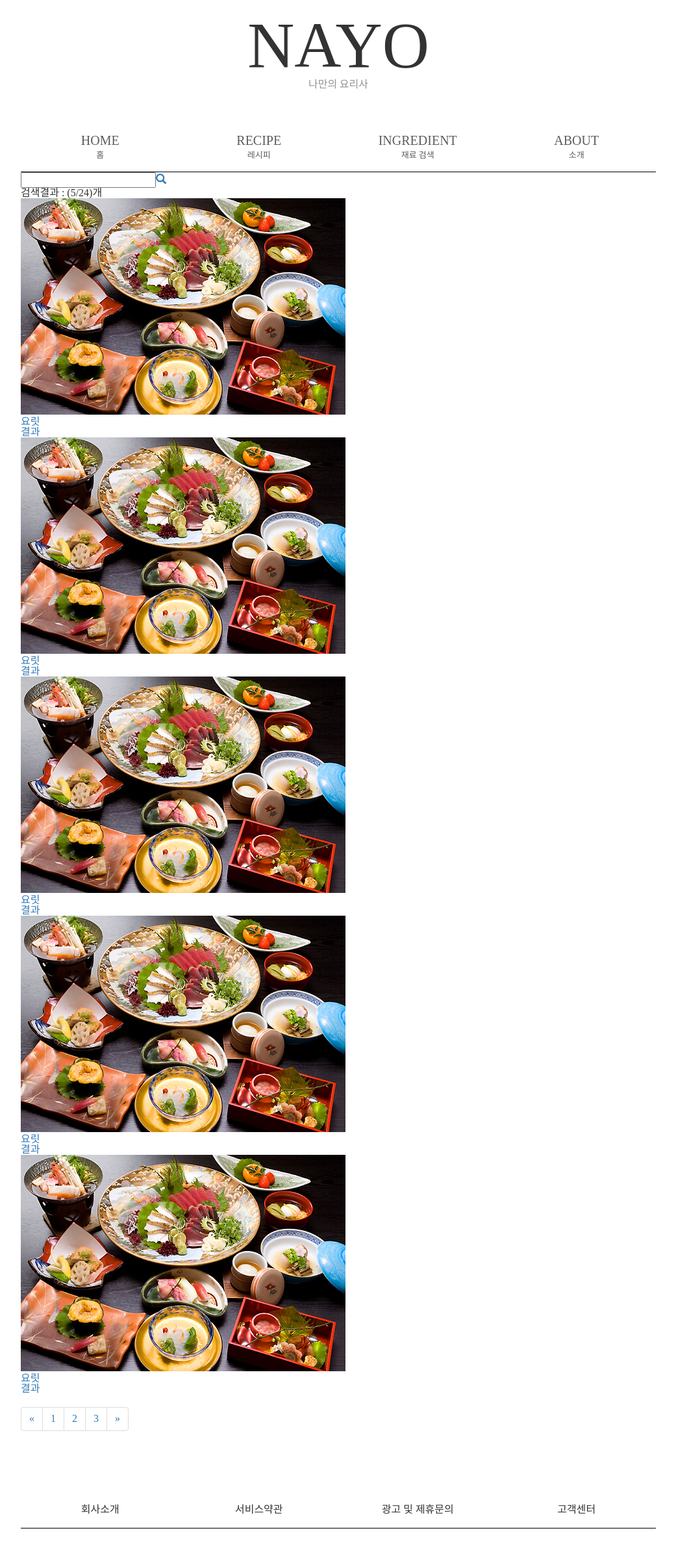
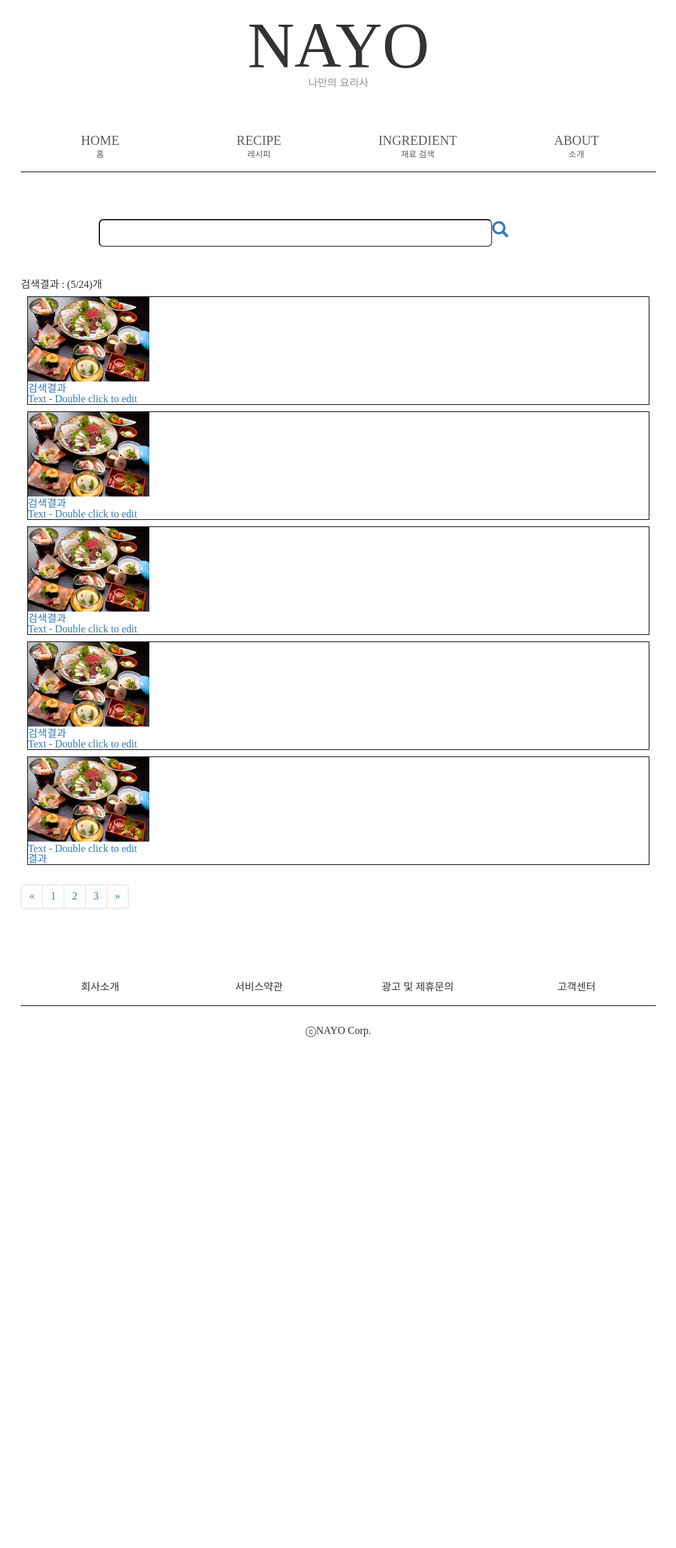
Before and after one commit to leeikjeun/lifeasy, a Django app: page /recipe/result in a window 1280 px wide. Shown: the top 2382 px of the page at 65% size, without its empty margins (119-1160 px from the left). After the commit the page ends 1596 px from the top, so only its background shows below. Run offline with Django 3.2, Linux system fonts and the light colour scheme; some libraries are stand-ins or nearby versions.

```diff
--- /dev/null
+++ b/web/static/css/recipe_result.css
@@ -0,0 +1,28 @@
+.search-box {
+  padding:72px 110px 50px 120px;
+}
+
+.search {
+  border-radius: 7px;
+  width: 90%;
+  height: 43px;
+}
+
+.find {
+  display: inline;
+  font-size: 25px;
+  margin: auto;
+}
+
+.list{
+  border: 1px solid black;
+  margin: 10px;
+
+}
+
+.img-box img{
+  max-width: 100%;
+  max-height: 100%;
+  width: 187px;
+  height: 130px;
+}
--- a/web/templates/web/baseHtml/base_html.html
+++ b/web/templates/web/baseHtml/base_html.html
@@ -6,7 +6,7 @@
     <title>NAYO</title>
     <meta name="viewport" content="width=device-width, initial-scale=1">
 
-    <link rel="stylesheet" href="http://fonts.googleapis.com/earlyaccess/notosanskr.css">
+    <link rel="stylesheet" href="http://fonts.googleapis.com/earlyaccess/nanumgothic.css);">
     <link rel="stylesheet" href="https://maxcdn.bootstrapcdn.com/bootstrap/3.3.7/css/bootstrap.min.css">
     <script src="https://ajax.googleapis.com/ajax/libs/jquery/3.2.1/jquery.min.js"></script>
     <script src="https://maxcdn.bootstrapcdn.com/bootstrap/3.3.7/js/bootstrap.min.js"></script>
--- a/web/templates/web/recipe_result.html
+++ b/web/templates/web/recipe_result.html
@@ -2,9 +2,11 @@
 {% load staticfiles %}
 {% block content %}
 
+<link rel="stylesheet" href="{% static 'css/recipe_result.css' %}">
+
   <div class="search-box">
-    <form class="" action="index.html" method="get">
-      <input type="text" name="" value=""><a href="#"><span class="glyphicon glyphicon-search"></span></a>
+    <form class="search" action="index.html" method="get">
+      <input type="text" name="" class="search"><a href="#"><span class="glyphicon glyphicon-search find"></span></a>
     </form>
   </div>
 
@@ -17,8 +19,8 @@
         <div class="img-box">
           <img src="{% static 'img/testfood.jpg'%}" alt="">
         </div>
-        <h3>요릿</h3>
-        <p>결과</p>
+        <h3>검색결과</h3>
+        <p>Text - Double click to edit</p>
       </a>
     </div>
     <div class="list">
@@ -26,8 +28,8 @@
         <div class="img-box">
           <img src="{% static 'img/testfood.jpg'%}" alt="">
         </div>
-        <h3>요릿</h3>
-        <p>결과</p>
+        <h3>검색결과</h3>
+        <p>Text - Double click to edit</p>
       </a>
     </div>
     <div class="list">
@@ -35,8 +37,8 @@
         <div class="img-box">
           <img src="{% static 'img/testfood.jpg'%}" alt="">
         </div>
-        <h3>요릿</h3>
-        <p>결과</p>
+        <h3>검색결과</h3>
+        <p>Text - Double click to edit</p>
       </a>
     </div>
     <div class="list">
@@ -44,8 +46,8 @@
         <div class="img-box">
           <img src="{% static 'img/testfood.jpg'%}" alt="">
         </div>
-        <h3>요릿</h3>
-        <p>결과</p>
+        <h3>검색결과</h3>
+        <p>Text - Double click to edit</p>
       </a>
     </div>
     <div class="list">
@@ -53,7 +55,7 @@
         <div class="img-box">
           <img src="{% static 'img/testfood.jpg'%}" alt="">
         </div>
-        <h3>요릿</h3>
+        <h3>Text - Double click to edit</h3>
         <p>결과</p>
       </a>
     </div>
```
